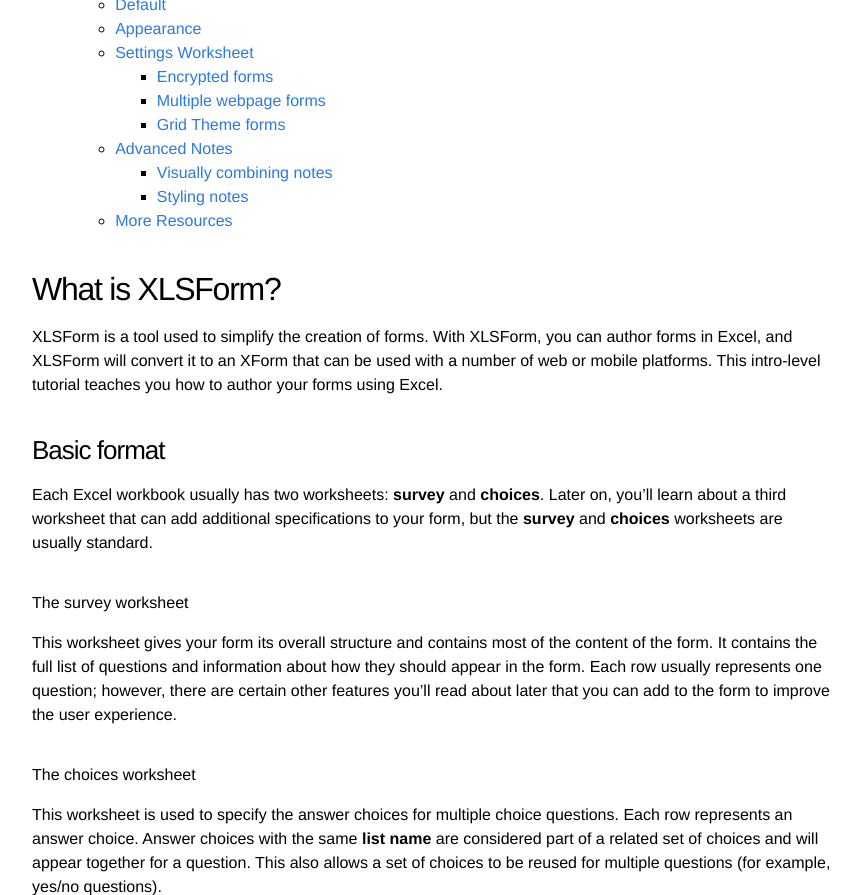
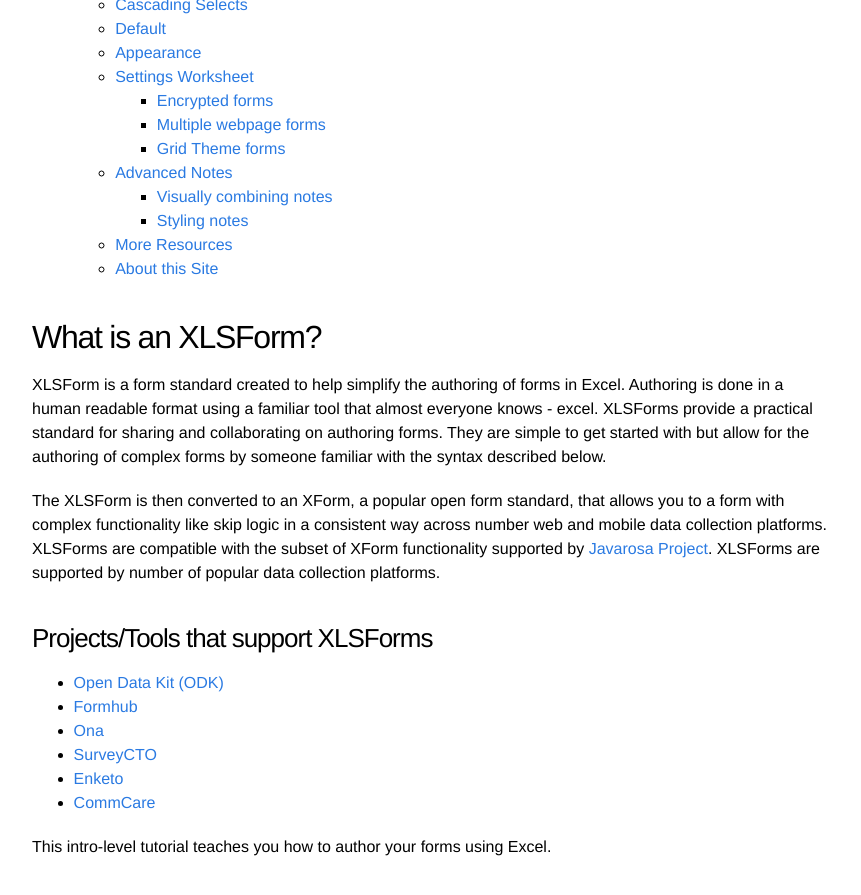
Before and after one commit to XLSForm/xlsform.github.io, a Jekyll site: the page built from _posts/2014-05-28-xlsform.md, in a window 1280 px wide and 1400 px high, scrolled down 809 px, cut to the strip 0-895 px from the top of the window. Shown: the whole strip, without its empty margins (208-1069 px from the left). Built offline with Jekyll 4.4.1, drawn with Linux system fonts in a browser that asks for light colours; some of the changed text lies outside the part shown.

Commit message:
MB: updated intro and added supported platforms

```diff
--- a/_posts/2014-05-28-xlsform.md
+++ b/_posts/2014-05-28-xlsform.md
@@ -6,6 +6,7 @@
 ---
 
 * [What is XLSForm?](#what is xlsform)
+* [Platforms/Tools that use XLSForms](#xlsform-tools)
   * [Basic format](#basic format)
     * [The survey worksheet](#survey worksheet)
     * [The choices worksheet](#choices worksheet)
@@ -40,11 +41,24 @@
     * [Visually combining notes](#combining)
     * [Styling notes](#styling)
   * [More Resources](#resources)
+  * [About this Site](#about)
 
 
-## <a name="what is xlsform"></a>What is XLSForm?
+## <a name="what is xlsform"></a>What is an XLSForm?
 
-XLSForm is a tool used to simplify the creation of forms. With XLSForm, you can author forms in Excel, and XLSForm will convert it to an XForm that can be used with a number of web or mobile platforms. This intro-level tutorial teaches you how to author your forms using Excel.
+XLSForm is a form standard created to help simplify the authoring of forms in Excel.  Authoring is done in a human readable format using a familiar tool that almost everyone knows - excel.  XLSForms provide a practical standard for sharing and collaborating on authoring forms.   They are simple to get started with but allow for the authoring of complex forms by someone familiar with the syntax described below.
+
+The XLSForm is then converted to an XForm, a popular open form standard, that allows you to a form with complex functionality like skip logic in a consistent way across number web and mobile data collection platforms.    XLSForms are compatible with the subset of XForm functionality supported by [Javarosa Project](https://bitbucket.org/javarosa/javarosa/wiki/Home).  XLSForms are supported by number of popular data collection platforms.
+
+###<a name="xlsform-tools"></a>Projects/Tools that support XLSForms
+* [Open Data Kit (ODK)](http://opendatakit.org)
+* [Formhub](http://formhub.org)
+* [Ona](http://ona.io)
+* [SurveyCTO](http://surveycto.com)
+* [Enketo](http://enketo.org)
+* [CommCare](http://commcarehq.org)
+
+This intro-level tutorial teaches you how to author your forms using Excel.
 
 ### <a name="basic format"></a>Basic format
 Each Excel workbook usually has two worksheets: **survey** and **choices**. Later on, you'll learn about a third worksheet that can add additional specifications to your form, but the **survey** and **choices** worksheets are usually standard.
@@ -627,4 +641,11 @@
 * Form guidelines: [http://code.google.com/p/opendatakit/wiki/XFormDesignGuidelines](http://code.google.com/p/opendatakit/wiki/XFormDesignGuidelines)
 * Form design tutorial: [https://bitbucket.org/javarosa/javarosa/wiki/buildxforms](https://bitbucket.org/javarosa/javarosa/wiki/buildxforms)
 * Sample forms: [http://code.google.com/p/opendatakit/source/browse/?repo=forms](http://code.google.com/p/opendatakit/source/browse/?repo=forms)
+* [Formhub University](http://formhub.org/formhub_u)
+* [Ona Form Gallery](http://ona.io)
 * XForms as supported by JavaRosa: [https://bitbucket.org/javarosa/javarosa/wiki/xform-jr-compat](https://bitbucket.org/javarosa/javarosa/wiki/xform-jr-compat)
+
+### <a name="about-this-site"></a>About this Site
+XLSForm.org is a community supported project aiming to create a common reference point for the XLSForm.org standard.
+
+If you want to contribute to improving this documentation, please contribute to our [project's github repo](https://github.com/XLSForm/xlsform.github.io).
```
